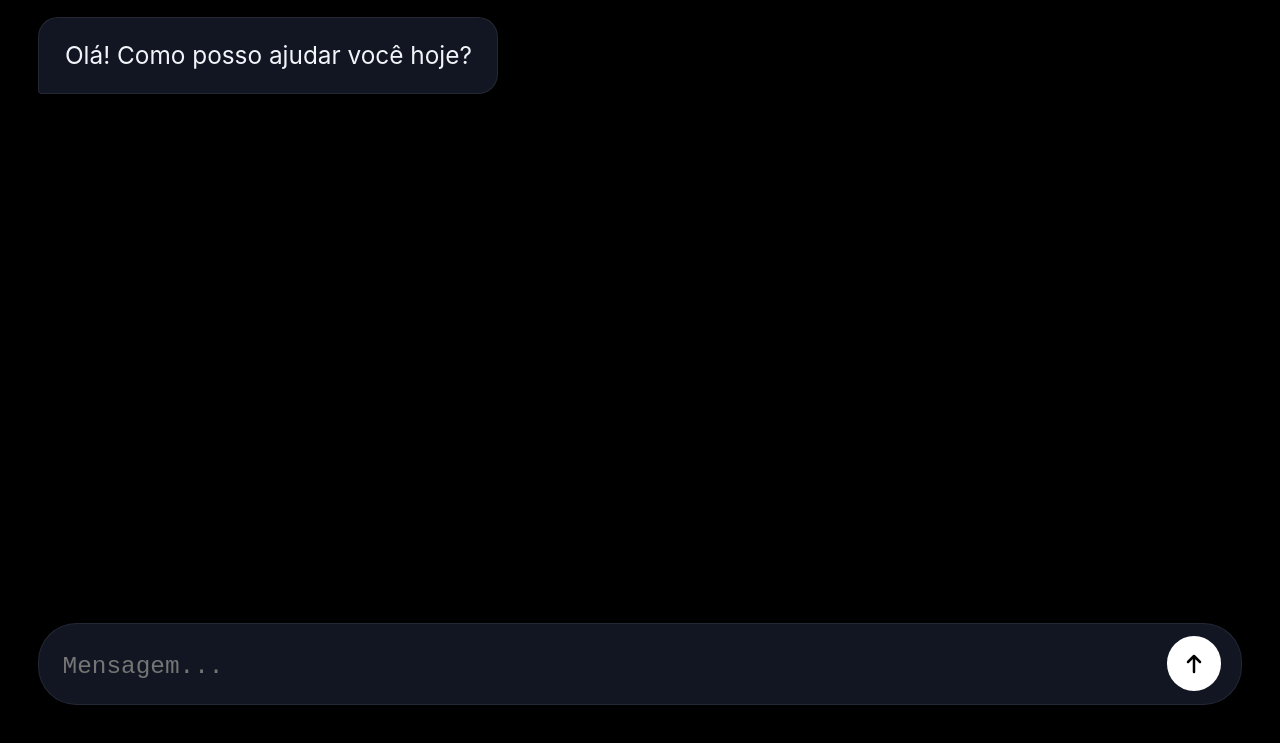
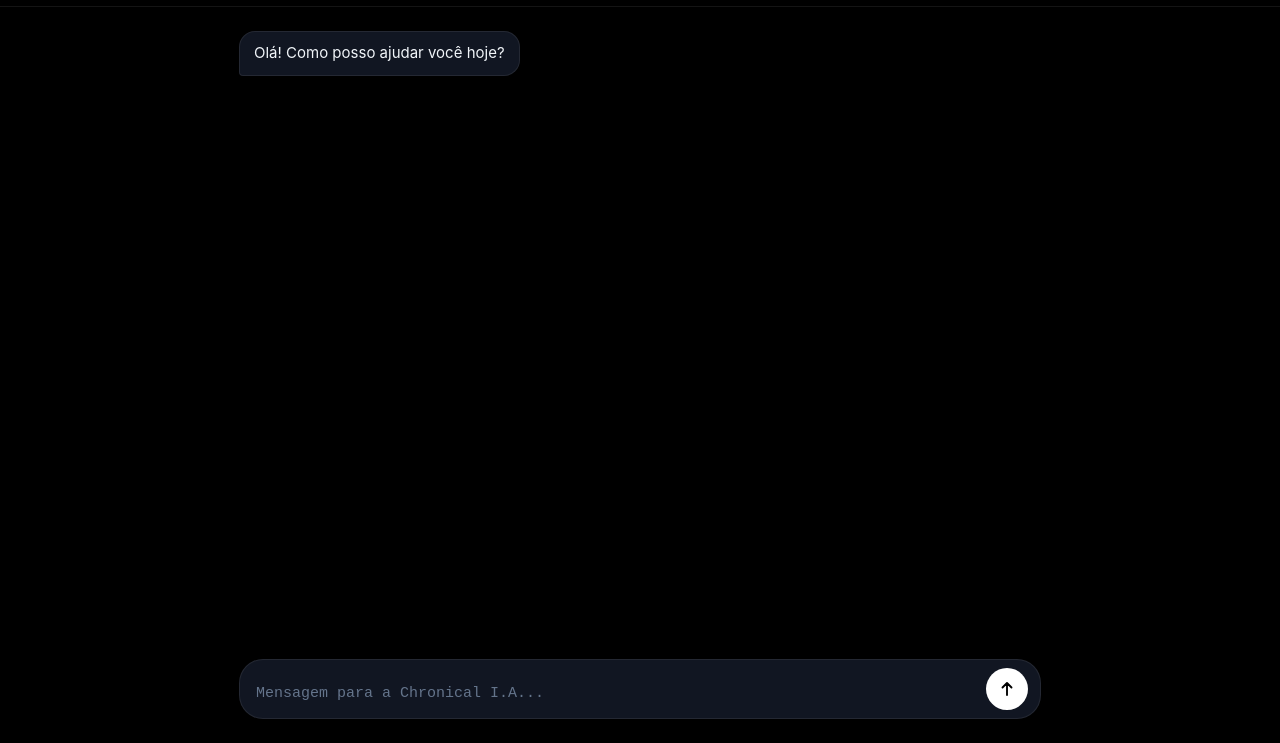
Before and after one commit to chronicalia20272028-cmd/Cronical-I.A, a plain HTML site: page index.html in a window 1280 px wide. Shown: the part 57-800 px from the top of the page. Drawn offline with Linux system fonts and the light colour scheme.

Commit message:
Refactor CSS and update textarea placeholder
Refactored CSS variables for better scalability and responsiveness. Updated textarea placeholder text for clarity.

```diff
--- a/index.html
+++ b/index.html
@@ -5,6 +5,15 @@
     <meta name="viewport" content="width=device-width, initial-scale=1.0, maximum-scale=1.0, user-scalable=no">
     <title>Chronical I.A</title>
     <style>
+        /* --- VARIÁVEIS GLOBAIS DE ESCALA (Padrão: Telemóvel/Tablet) --- */
+        :root {
+            --font-size: 14px;
+            --header-height: 56px;
+            --chat-max-width: 800px;
+            --padding-base: 16px;
+            --border-radius: 14px;
+        }
+
         * { box-sizing: border-box; margin: 0; padding: 0; }
 
         html, body {
@@ -15,6 +24,7 @@
             color: #f1f5f9;
             font-family: -apple-system, BlinkMacSystemFont, "Segoe UI", Roboto, sans-serif;
             overflow: hidden;
+            font-size: var(--font-size);
         }
 
         .app-container {
@@ -26,20 +36,19 @@
         }
 
         header {
-            /* Cresce entre 40px (watch) e 80px (TV) */
-            height: clamp(40px, 6vh, 80px);
-            min-height: clamp(40px, 6vh, 80px);
+            height: var(--header-height);
+            min-height: var(--header-height);
             display: flex;
             align-items: center;
             justify-content: center;
-            padding: 0 clamp(8px, 2vw, 24px);
+            padding: 0 var(--padding-base);
             background: #000000;
             border-bottom: 1px solid rgba(255, 255, 255, 0.08);
+            flex-shrink: 0;
         }
 
         .app-title {
-            /* Fonte fluida: 14px no mínimo, 32px na TV */
-            font-size: clamp(14px, 1.5vw + 10px, 32px);
+            font-size: 1.15rem;
             font-weight: 700;
             letter-spacing: 0.3px;
         }
@@ -47,24 +56,22 @@
         .chat-main {
             flex: 1;
             width: 100%;
-            /* Limite central: adapta-se a telemóveis e monitores */
-            max-width: clamp(100%, 80vw, 900px);
+            max-width: var(--chat-max-width);
             margin: 0 auto;
-            padding: clamp(8px, 2vw, 32px) clamp(12px, 3vw, 40px);
+            padding: var(--padding-base);
             display: flex;
             flex-direction: column;
-            gap: clamp(12px, 2vw, 24px);
+            gap: 12px;
             overflow-y: auto;
             scroll-behavior: smooth;
         }
 
         .message {
-            /* O balão ocupa mais espaço no relógio (95%) e menos na TV (75%) */
-            max-width: clamp(75%, 85%, 95%);
-            padding: clamp(10px, 1.5vw, 24px) clamp(14px, 2vw, 32px);
-            font-size: clamp(13px, 1.2vw + 9px, 26px);
+            max-width: 85%;
+            padding: 10px 14px;
+            font-size: 1rem;
             line-height: 1.5;
-            border-radius: clamp(12px, 2vw, 20px);
+            border-radius: var(--border-radius);
             word-wrap: break-word;
             flex-shrink: 0;
         }
@@ -87,9 +94,9 @@
 
         .input-section {
             width: 100%;
-            max-width: clamp(100%, 80vw, 900px);
+            max-width: var(--chat-max-width);
             margin: 0 auto;
-            padding: clamp(6px, 1.5vw, 24px) clamp(12px, 3vw, 40px) clamp(12px, 3vw, 40px) clamp(12px, 3vw, 40px);
+            padding: var(--padding-base);
             background: #000000;
             flex-shrink: 0;
         }
@@ -97,11 +104,11 @@
         .input-box {
             display: flex;
             align-items: flex-end;
-            gap: clamp(6px, 1vw, 16px);
+            gap: 8px;
             background: #111622;
             border: 1px solid rgba(255, 255, 255, 0.08);
-            padding: clamp(6px, 1vw, 16px) clamp(10px, 1.5vw, 24px);
-            border-radius: clamp(20px, 3vw, 40px);
+            padding: 8px 12px;
+            border-radius: 24px;
             box-shadow: 0 8px 24px rgba(0,0,0,0.4);
         }
 
@@ -110,57 +117,82 @@
             background: transparent;
             border: none;
             color: #f1f5f9;
-            font-size: clamp(13px, 1.2vw + 9px, 26px);
+            font-size: 1rem;
             outline: none;
-            padding: clamp(4px, 0.5vw, 12px) 4px;
+            padding: 6px 4px;
             resize: none;
-            max-height: clamp(80px, 15vh, 250px);
-            min-height: clamp(20px, 2vh, 32px);
+            max-height: 120px;
+            min-height: 22px;
             line-height: 1.4;
+        }
+
+        textarea::placeholder {
+            color: #64748b;
         }
 
         .send-submit {
             background: #ffffff;
             color: #000000;
             border: none;
-            /* Botão de envio fluído */
-            width: clamp(32px, 3vw + 16px, 56px);
-            height: clamp(32px, 3vw + 16px, 56px);
+            width: 36px;
+            height: 36px;
+            min-width: 36px;
             border-radius: 50%;
             display: flex;
             align-items: center;
             justify-content: center;
             cursor: pointer;
             flex-shrink: 0;
+            transition: background 0.2s;
+        }
+        .send-submit:hover { background: #cbd5e1; }
+
+        ::-webkit-scrollbar { width: 4px; }
+        ::-webkit-scrollbar-thumb { background: #334155; border-radius: 10px; }
+
+
+        /* ==========================================================
+           ADAPTAÇÕES POR DISPOSITIVO (MEDIA QUERIES)
+           ========================================================== */
+
+        /* 1. SMARTWATCHES E ECRÃS ULTRA-PEQUENOS (Abaixo de 320px) */
+        @media (max-width: 320px) {
+            :root {
+                --font-size: 11px;
+                --header-height: 40px;
+                --padding-base: 6px;
+                --border-radius: 10px;
+            }
+            .message { max-width: 95%; padding: 6px 10px; }
+            .send-submit { width: 28px; height: 28px; min-width: 28px; }
+            .send-submit svg { width: 12px; height: 12px; }
         }
 
-        .send-submit svg {
-            width: clamp(14px, 1.5vw + 8px, 24px);
-            height: clamp(14px, 1.5vw + 8px, 24px);
+        /* 2. TABLETS E MONITORES MÉDIOS (A partir de 768px) */
+        @media (min-width: 768px) {
+            :root {
+                --font-size: 15px;
+                --header-height: 64px;
+                --chat-max-width: 850px;
+                --padding-base: 24px;
+                --border-radius: 16px;
+            }
+            .send-submit { width: 42px; height: 42px; min-width: 42px; }
+            .send-submit svg { width: 18px; height: 18px; }
         }
 
-        .send-submit:hover { background: #cbd5e1; }
-
-        ::-webkit-scrollbar { width: clamp(4px, 0.5vw, 8px); }
-        ::-webkit-scrollbar-thumb { background: #334155; border-radius: 10px; }
-
-        /* --- OTIMIZAÇÕES EXTREMAS --- */
-
-        /* Smartwatches (Até 320px) */
-        @media (max-width: 320px) {
-            .chat-main { padding: 6px; }
-            .message { max-width: 98%; padding: 8px 10px; font-size: 12px; }
-            .input-section { padding: 6px; }
-            .input-box { padding: 4px 6px; border-radius: 16px; }
-            .send-submit { width: 28px; height: 28px; }
-            textarea { font-size: 12px; }
-        }
-
-        /* Smart TVs e Ultra-Wides (A partir de 1920px) */
-        @media (min-width: 1920px) {
-            .chat-main, .input-section { max-width: 1400px; } /* Permite o chat esticar mais na TV */
-            .message { max-width: 65%; } /* Evita que o texto fique de uma ponta à outra num ecrã gigante */
-            .input-box { border-radius: 48px; }
+        /* 3. COMPUTADORES DESKTOP E SMART TVs (A partir de 1400px) */
+        @media (min-width: 1400px) {
+            :root {
+                --font-size: 18px;
+                --header-height: 76px;
+                --chat-max-width: 1100px;
+                --padding-base: 32px;
+                --border-radius: 20px;
+            }
+            .send-submit { width: 50px; height: 50px; min-width: 50px; }
+            .send-submit svg { width: 22px; height: 22px; }
+            .input-box { border-radius: 32px; padding: 12px 18px; }
         }
     </style>
 </head>
@@ -177,9 +209,9 @@
 
         <div class="input-section">
             <div class="input-box">
-                <textarea id="userInput" placeholder="Mensagem..." rows="1"></textarea>
+                <textarea id="userInput" placeholder="Mensagem para a Chronical I.A..." rows="1"></textarea>
                 <button class="send-submit" id="sendBtn" title="Enviar">
-                    <svg viewBox="0 0 24 24" fill="none"><path d="M12 20L12 4M12 4L6 10M12 4L18 10" stroke="currentColor" stroke-width="2.5" stroke-linecap="round"/></svg>
+                    <svg viewBox="0 0 24 24" fill="none" width="16" height="16"><path d="M12 20L12 4M12 4L6 10M12 4L18 10" stroke="currentColor" stroke-width="2.5" stroke-linecap="round"/></svg>
                 </button>
             </div>
         </div>
```
